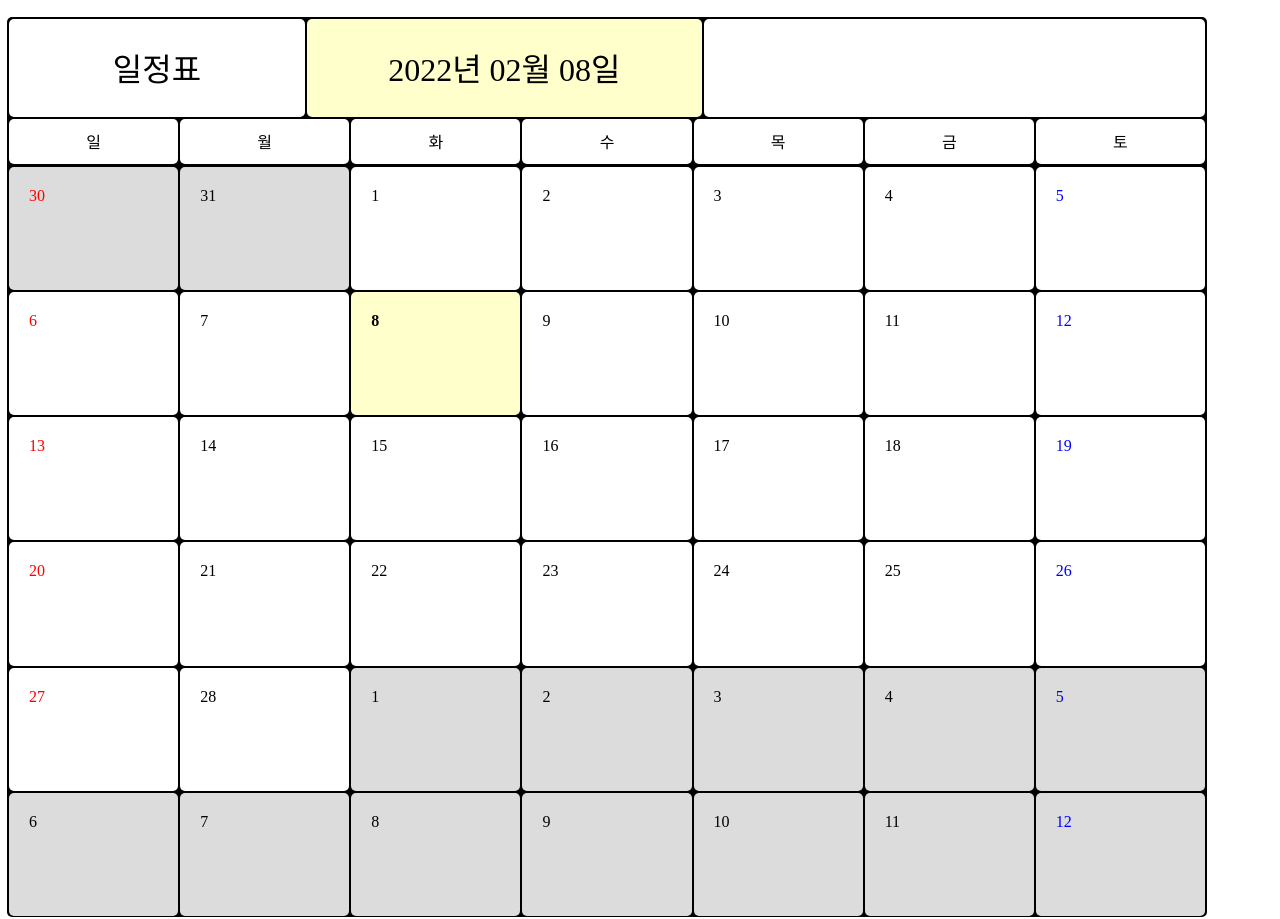
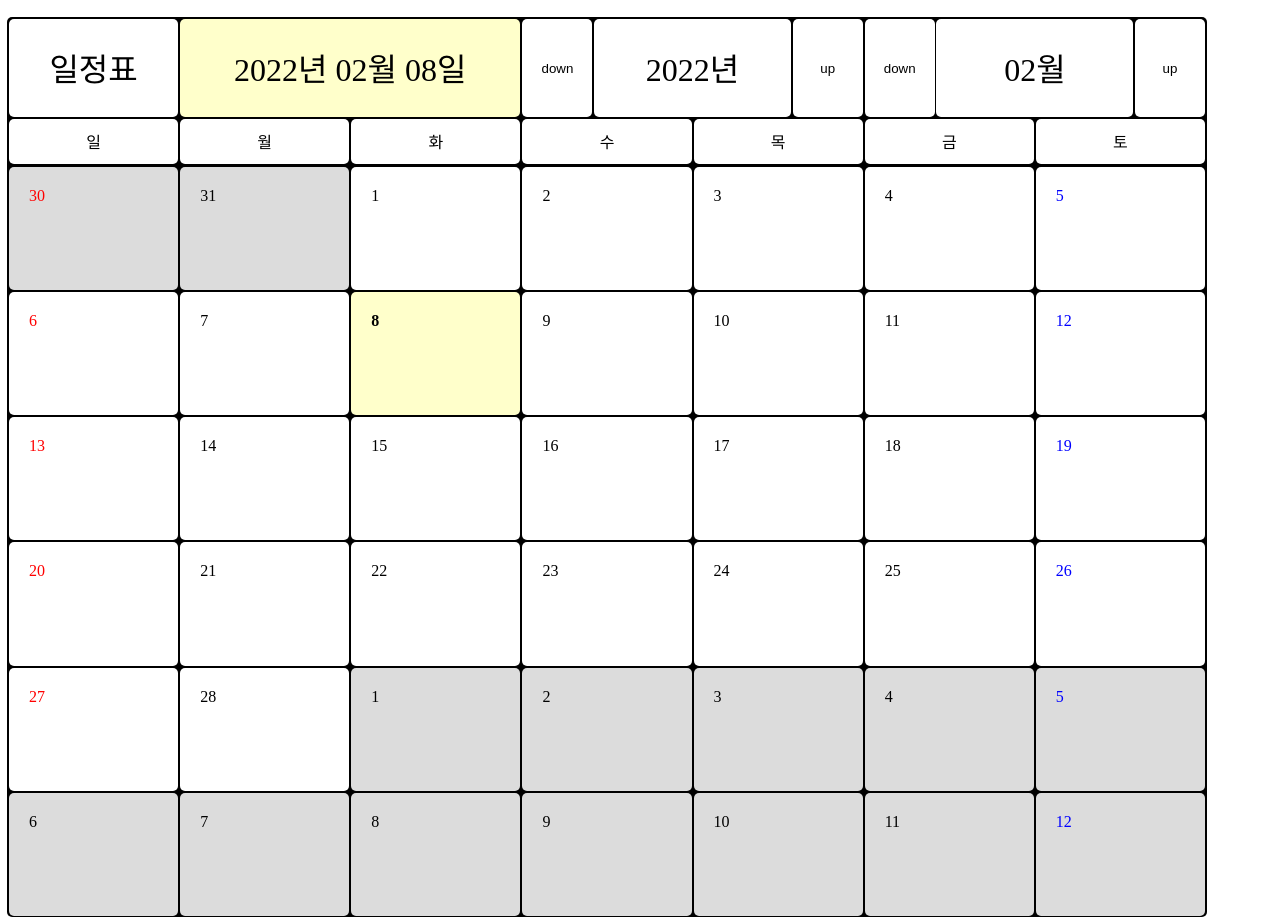
Before and after one commit to 723poil/calendar, a plain HTML site: page index.html in a window 1280 px wide. Shown: the top 919 px of the page. Drawn offline with Linux system fonts and the light colour scheme.

Commit message:
상단 날짜 넘기기 기능 추가

```diff
--- a/css/style.css
+++ b/css/style.css
@@ -69,7 +69,7 @@ body {
 .title-name {
     display: inline-block;
     vertical-align: bottom;
-    width: calc(1184px/4);
+    width: calc(1184px/7);
     height:98px;
     padding: 25px;
     font-size:xx-large;
@@ -84,13 +84,13 @@ body {
 #dateDisplay {
     display: inline-block;
     vertical-align: bottom;
-    width: calc(1184px/3);
+    width: calc(1184px/3.5 + 2px);
     height: 98px;
     padding: 25px;
     font-size: xx-large;
     box-sizing: border-box;
     text-align: center;
-    background-color: white;
+    background-color: rgb(255, 255, 203);
     margin-bottom: 2px;
     border-radius: 5px;
 }
@@ -98,12 +98,44 @@ body {
 #changeDate {
     /* display: inline-block; */
     vertical-align: bottom;
-    width: 501px;
+    width: calc(1184px/(7/4) + 6px);
     height: 98px;
-    background-color: white;
     float: right;
     box-sizing: border-box;
     border-radius: 5px;
+}
+
+#changeBorder {
+    vertical-align: bottom;
+    width: calc(1184px/3.5 + 2px);
+    height: 98px;
+    font-size: xx-large;
+    box-sizing: border-box;
+    text-align: center;
+    border-radius: 5px;
+}
+
+.dy {
+    display: inline-block;
+    width:197px;
+    height: 98px;
+    background-color: white;
+    box-sizing: border-box;
+    border-radius: 5px;
+    text-align: center;
+    padding:25px;
+}
+
+.button {
+    width: 70px;
+    height: 98px;
+    box-sizing: border-box;
+    vertical-align: bottom;
+    text-align: center;
+    background-color: white;
+    border-radius:5px;
+    border: 0;
+    border-right: 1px;
 }
 
 .horizontalGutter {
--- a/index.html
+++ b/index.html
@@ -9,7 +9,20 @@
     </head>
     <body>
         <div id="wrapper">
-            <div id="calendar"></div>
+            <div id="calendar">
+                <div class='title-name'>일정표</div><div id='dateDisplay'></div>
+                <div id='changeDate'>
+                    <div id="changeBorder" style="float:left;">
+                        <button id="leftYearButton" class="button" style="float:left;" onclick="javascript:dyDown('year');">down</button>
+                        <div id="dyYear" class="dy"></div>
+                        <button id="rightYearButton" class="button" style="float: right;" onclick="javascript:dyUp('year');">up</button>
+                    </div><div id="changeBorder" style="float:right;">
+                        <button id="leftMonthButton" class="button" style="float:left;" onclick="javascript:dyDown('month');">down</button>
+                        <div id="dyMonth" class="dy"></div>
+                        <button id="rightMonthButton" class="button" style="float: right;" onclick="javascript:dyUp('month');"">up</button>
+                    </div>
+                </div>
+            </div>
             <script>
                 var today = new Date();
                 if (today.getMonth() + 1 < 10) {
@@ -25,3 +38,154 @@
         </div>
     </body>
 </html>
+<script>
+    var today = new Date();
+
+    var year = today.getFullYear();
+    var month = 1 + today.getMonth();
+    var day = today.getDate();
+
+    toDay(year, month, day);
+
+    var dyyear = year;
+    var dymonth = month;
+    var dyday = day;
+    var dymonthZero = dymonth;
+
+    if(dymonth < 10) {
+        dymonthZero = '0' + dymonthZero;
+    }
+
+    var dyYear = document.getElementById('dyYear');
+    dyYear.innerHTML += dyyear + "년";
+
+    var dyMonth = document.getElementById('dyMonth');
+    dyMonth.innerHTML += dymonthZero + "월";
+
+    function toDay(year, month, day) {
+
+        var dday = day;
+
+        if (day < 10) {
+            dday = '0' + dday;
+        }
+        if (month < 10) {
+            month = '0' + month;
+        }
+
+        var text = year + "년 " + month + "월 " + dday + "일";
+
+        var dateDisplay = document.getElementById('dateDisplay');
+        dateDisplay.innerHTML += text;
+    }
+
+    function dyDown(D) {
+        if (D == 'year') {
+            dyyear -= 1;
+        }
+        else {
+            dymonth -= 1;
+
+            if (dymonth == 0) {
+                dymonth = 12;
+                dyyear -= 1;
+            }
+        }
+
+        var dymonthZero = dymonth;
+
+        if(dymonth < 10) {
+            dymonthZero = '0' + dymonthZero;
+        }
+
+        var dyYear = document.getElementById('dyYear');
+        dyYear.innerHTML = dyyear + "년";
+
+        var dyMonth = document.getElementById('dyMonth');
+        dyMonth.innerHTML = dymonthZero + "월";
+
+        setCalendar();
+    }
+
+    function dyUp(D) {
+        if (D == 'year') {
+            dyyear += 1;
+        }
+        else {
+            dymonth += 1;
+
+            if (dymonth == 13) {
+                dymonth = 1;
+                dyyear += 1;
+            }
+        }
+
+        var dymonthZero = dymonth;
+
+        if(dymonth < 10) {
+            dymonthZero = '0' + dymonthZero;
+        }
+
+        var dyYear = document.getElementById('dyYear');
+        dyYear.innerHTML = dyyear + "년";
+
+        var dyMonth = document.getElementById('dyMonth');
+        dyMonth.innerHTML = dymonthZero + "월";
+
+        setCalendar();
+    }
+
+    function setCalendar() {
+        var setDate = new Date(dyyear, dymonth-1, 1);
+
+        var firstDayName = setDate.getDay();
+
+        var lastDay = new Date(dyyear, dymonth, 0);
+
+        var prevLastDay;
+
+        if (month != 1) {
+            prevLastDay = new Date(
+                dyyear,
+                dymonth-1,
+                0
+            ).getDate();
+        }
+        else {
+            prevLastDay = new Date(
+                dyyear-1,
+                12,
+                0
+            ).getDate();
+        }
+
+        var startDayCount = 1;
+        var lastDayCount = 1;
+
+        for (var i = 0; i < 6; i ++) {
+            for (var j = 0; j < 7; j++) {
+                var calendar_date;
+                if(i == 0 && j < firstDayName) {
+                    calendar_date = document.getElementById('dayblock' + (i*7 + j));
+                    calendar_date.innerHTML = prevLastDay - (firstDayName - 1) + j;
+                    calendar_date.style.backgroundColor="rgb(220, 220, 220)";
+                }
+                else if (startDayCount <= lastDay.getDate()) {
+                    calendar_date = document.getElementById('dayblock' + (i*7 + j));
+                    calendar_date.innerHTML = startDayCount++;
+                    calendar_date.style.backgroundColor="white";
+                    calendar_date.style.fontWeight="normal";
+                    if (startDayCount -1 == day && year == dyyear && month == dymonth) {
+                        calendar_date.style.backgroundColor="rgb(255, 255, 203)";
+                        calendar_date.style.fontWeight="bold";
+                    }
+                }
+                else if ( startDayCount > lastDay.getDate()) {
+                    calendar_date = document.getElementById('dayblock' + (i*7 + j));
+                    calendar_date.innerHTML = lastDayCount++;
+                    calendar_date.style.backgroundColor="rgb(220, 220, 220)";
+                }
+            }
+        }
+    }
+</script>
--- a/js/getDate.js
+++ b/js/getDate.js
@@ -11,20 +11,25 @@ function setCalendarData(year, month, day) {
         0
         ).getDate();
 
-    var prevLastDay = new Date(
-        year,
-        month-1,
-        0
-    ).getDate();
+    var preLastDay;
+
+    if (month != 1) {
+        prevLastDay = new Date(
+            year,
+            month-1,
+            0
+        ).getDate();
+    }
+    else {
+        prevLastDay = new Date(
+            year-1,
+            12,
+            0
+        ).getDate();
+    }
 
     var startDayCount = 1;
     var lastDayCount = 1;
-
-    calendar_doc += "<div class='title-name'>일정표</div>"
-
-    calendar_doc += "<div id='dateDisplay' style='background-color: rgb(255, 255, 203);'>" + year + "년 " + month + "월 " + setFixDayCount(day) + "일</div>";
-
-    calendar_doc += "<div id='changeDate'></div></br>"
 
     calendar_doc += "<div class='calendar_week horizontalGutter verticalBottom'>일</div>";
     calendar_doc += "<div class='calendar_week horizontalGutter verticalBottom'>월</div>";
```
